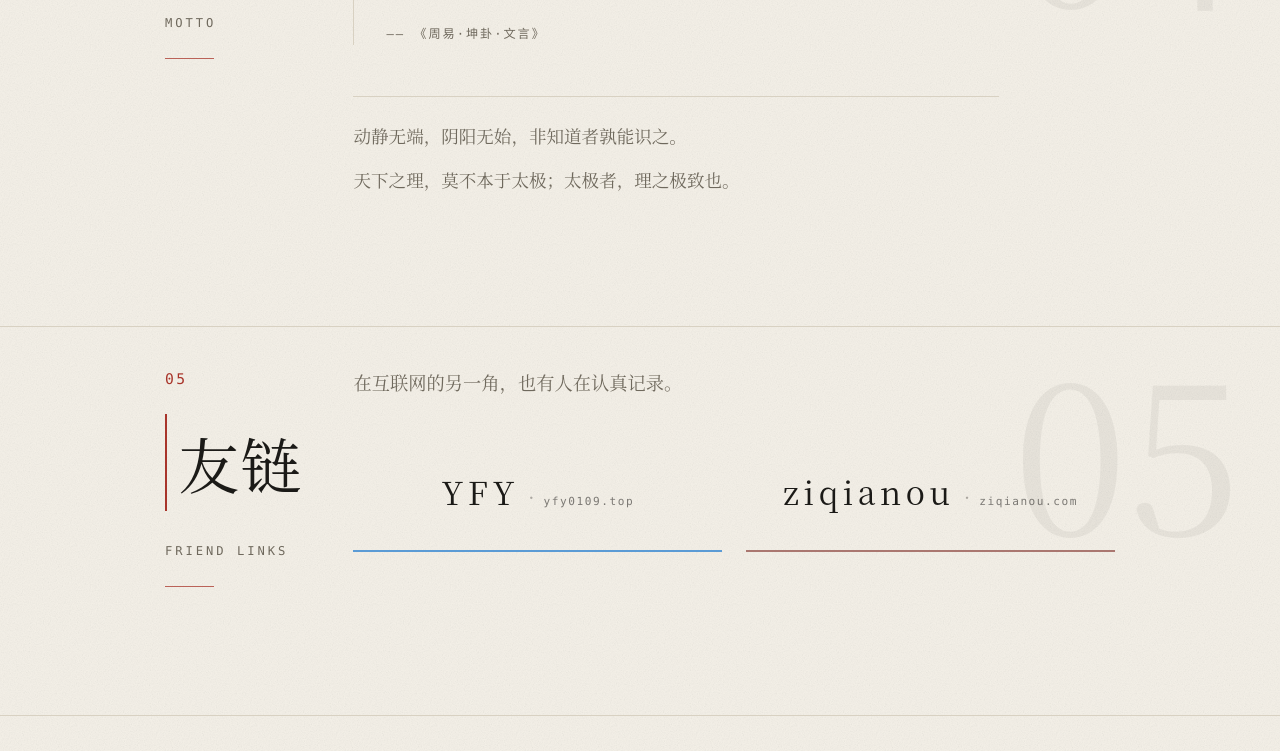
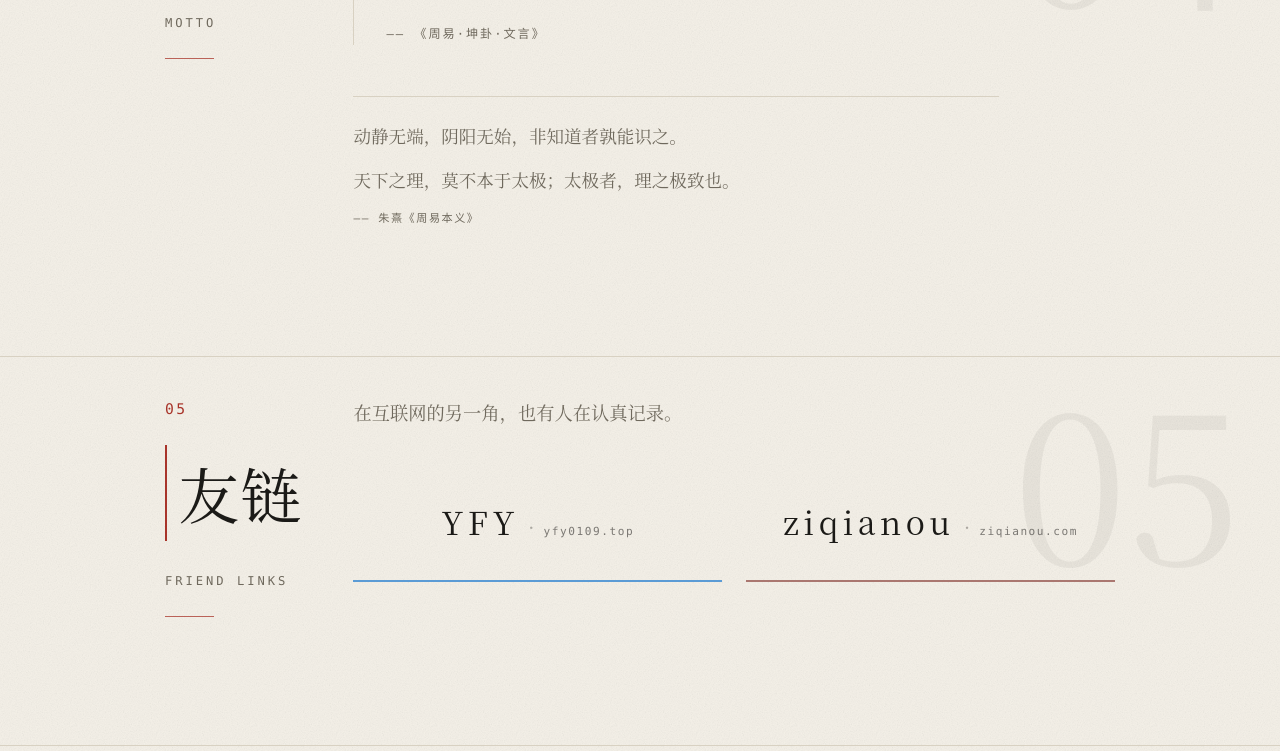
Before and after one commit to iamlinxuhan/iamlinxuhan.github.io, a plain HTML site: page index.html in a window 1280 px wide. Shown: the part 4473-5224 px from the top of the page. Drawn offline with Linux system fonts and the light colour scheme; a small style sheet from the web is missing.

Commit message:
为附属格言补上出处：朱熹《周易本义》

```diff
--- a/index.html
+++ b/index.html
@@ -19,8 +19,8 @@
 <link rel="stylesheet" id="wenkai-font"
       href="https://cdn.jsdelivr.net/npm/lxgw-wenkai-webfont@1.7.0/style.css"
       onerror="this.onerror=null;this.href='https://fastly.jsdelivr.net/npm/lxgw-wenkai-webfont@1.7.0/style.css'">
-<link rel="stylesheet" href="styles.css?v=20261110-1">
-<script src="script.js?v=20261116-1"></script>
+<link rel="stylesheet" href="styles.css?v=20261116-1">
+<script src="script.js?v=20261116-2"></script>
 </head>
 
 <body>
@@ -295,6 +295,7 @@
           <div class="mottos">
             <p>易本卜筮之书，而其理则未尝不在于此。</p>
             <p>易，变易也，所以变易者，理也。</p>
+            <cite>—— 朱熹《周易本义》</cite>
           </div>
         </div>
       </div>
--- a/script.js
+++ b/script.js
@@ -158,11 +158,9 @@ document.addEventListener('DOMContentLoaded', function () {
         if (quoteText) quoteText.textContent = '“' + mottoGroup.text + '”';
         if (quoteSource) quoteSource.textContent = '—— ' + mottoGroup.source;
         if (mottoList) {
-          mottoList.textContent = '';
-          mottoGroup.aux.forEach(function (text) {
-            var item = document.createElement('p');
-            item.textContent = text;
-            mottoList.appendChild(item);
+          var mottoItems = mottoList.querySelectorAll('p');
+          mottoGroup.aux.forEach(function (text, index) {
+            if (mottoItems[index]) mottoItems[index].textContent = text;
           });
         }
       }
--- a/styles.css
+++ b/styles.css
@@ -974,6 +974,16 @@ a:hover > .arrow,
   font-size: 0.98rem;
 }
 .mottos p { margin: 0; }
+.mottos cite {
+  display: block;
+  margin-top: 0.15rem;
+  font-family: var(--mono);
+  font-size: 0.62rem;
+  font-style: normal;
+  letter-spacing: 0.14em;
+  line-height: 1.6;
+  color: var(--muted);
+}
 .mottos .mono {
   font-family: var(--mono);
   font-size: 0.66rem;
```
Also changed, not shown: GomokuAI/index.html (+2 -2 lines), NCM-Studio/index.html (+2 -2 lines).
